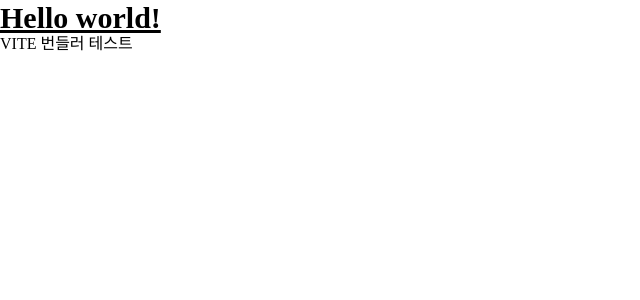
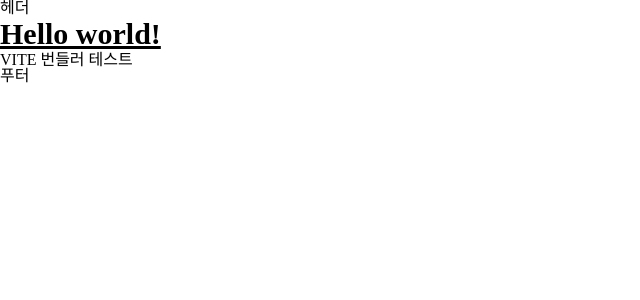
Before and after one commit to AustinHyoung/Oauth2-, a React (Vite) app: page / in a window 1280 px wide. Shown: the top 300 px of the page, without its empty margins (0-640 px from the left). Built offline with nearby package versions, Linux system fonts and the light colour scheme.

Commit message:
layout+outlet

```diff
--- a/src/App.tsx
+++ b/src/App.tsx
@@ -2,12 +2,15 @@
 import { Route, Routes } from 'react-router-dom';
 import Main from './pages/Main';
 import About from './pages/About';
+import Layout from './layout/Layout';
 
 const App = () => {
   return (
     <Routes>
-      <Route path="/" element={<Main />} />
-      <Route path="/about" element={<About />} />
+      <Route element={<Layout />}>
+        <Route path="/" element={<Main />} />
+        <Route path="/about" element={<About />} />
+      </Route>
     </Routes>
   );
 };
--- /dev/null
+++ b/src/layout/Footer.tsx
@@ -0,0 +1,11 @@
+import React from 'react';
+
+const Footer = () => {
+  return (
+    <footer>
+      <h2>푸터</h2>
+    </footer>
+  );
+};
+
+export default Footer;
--- /dev/null
+++ b/src/layout/Header.tsx
@@ -0,0 +1,11 @@
+import React from 'react';
+
+const Header = () => {
+  return (
+    <header>
+      <h2>헤더</h2>
+    </header>
+  );
+};
+
+export default Header;
--- /dev/null
+++ b/src/layout/Layout.tsx
@@ -0,0 +1,18 @@
+import React, { ReactNode } from 'react';
+import Header from './Header';
+import Footer from './Footer';
+import { Outlet } from 'react-router-dom';
+
+const Layout = () => {
+  return (
+    <div>
+      <Header />
+      <main>
+        <Outlet />
+      </main>
+      <Footer />
+    </div>
+  );
+};
+
+export default Layout;
--- a/src/pages/Main.tsx
+++ b/src/pages/Main.tsx
@@ -4,12 +4,18 @@
 
 const Main = () => {
   return (
-    <div>
-      <h1 className="text-3xl font-bold underline">Hello world!</h1>
-      <Link to="/about">
-        <div>VITE 번들러 테스트</div>
-      </Link>
-    </div>
+    <>
+      <div className="header"></div>
+      <div className="wrapper">
+        <div className="container">
+          <h1 className="text-3xl font-bold underline">Hello world!</h1>
+          <Link to="/about">
+            <div>VITE 번들러 테스트</div>
+          </Link>
+        </div>
+      </div>
+      <div className="footer"></div>
+    </>
   );
 };
 
```
